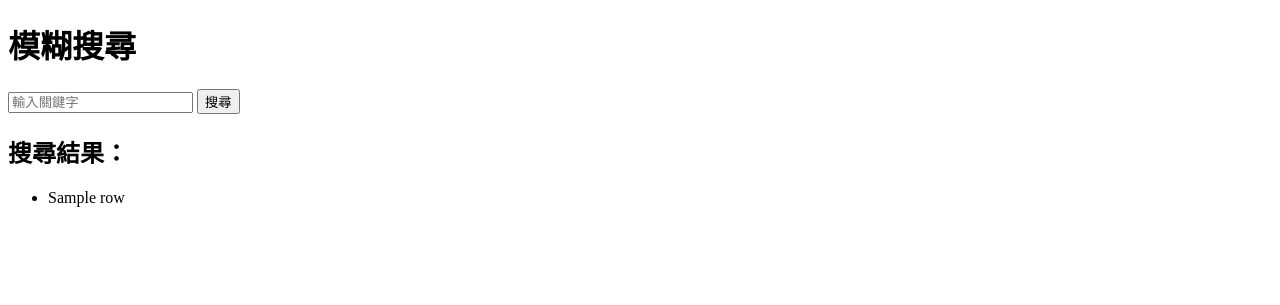
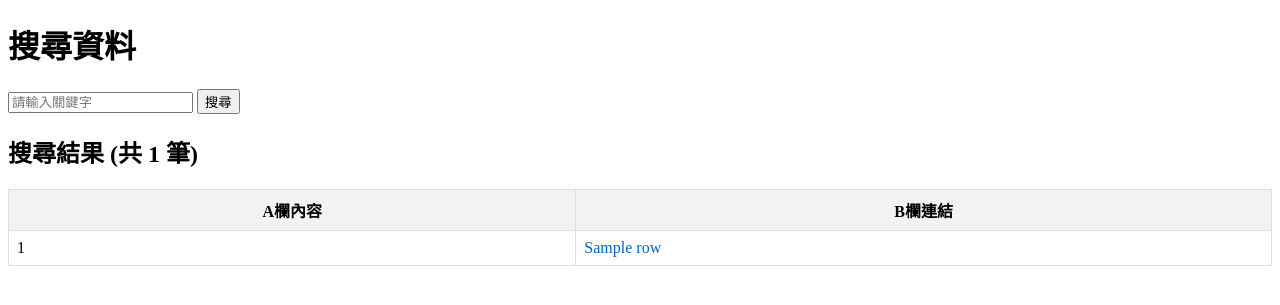
Before and after one commit to Yang-Rui-Jia/flask-search, a Flask app: template templates/index.html in a window 1280 px wide. Shown: the top 305 px of the page. Run offline with Flask 2, Linux system fonts and the light colour scheme; the template is opened without the code that fills it: most values are stand-ins (such as "Sample title", 1, 10 or a date in 2020).

Commit message:
index.html

```diff
--- a/templates/index.html
+++ b/templates/index.html
@@ -1,23 +1,60 @@
 <!DOCTYPE html>
 <html lang="zh-Hant">
 <head>
-    <meta charset="UTF-8" />
-    <title>模糊搜尋範例</title>
+  <meta charset="UTF-8" />
+  <meta name="viewport" content="width=device-width, initial-scale=1" />
+  <title>搜尋頁面</title>
+  <style>
+    table {
+      border-collapse: collapse;
+      width: 100%;
+      margin-top: 20px;
+    }
+    th, td {
+      border: 1px solid #ddd;
+      padding: 8px;
+    }
+    th {
+      background-color: #f2f2f2;
+    }
+    a {
+      color: #0066cc;
+      text-decoration: none;
+    }
+    a:hover {
+      text-decoration: underline;
+    }
+  </style>
 </head>
 <body>
-    <h1>模糊搜尋</h1>
-    <form method="POST" action="/">
-        <input type="text" name="query" value="{{ query }}" placeholder="輸入關鍵字" />
-        <button type="submit">搜尋</button>
-    </form>
+  <h1>搜尋資料</h1>
+  <form method="post" action="/">
+    <input type="text" name="query" placeholder="請輸入關鍵字" required />
+    <button type="submit">搜尋</button>
+  </form>
 
-    <h2>搜尋結果：</h2>
-    <ul>
+  {% if results is defined %}
+    <h2>搜尋結果 (共 {{ results|length }} 筆)</h2>
+    {% if results|length > 0 %}
+    <table>
+      <thead>
+        <tr>
+          <th>A欄內容</th>
+          <th>B欄連結</th>
+        </tr>
+      </thead>
+      <tbody>
         {% for row in results %}
-            <li>{{ row | join(' — ') }}</li>
-        {% else %}
-            <li>找不到結果</li>
+        <tr>
+          <td>{{ row[0] }}</td>
+          <td><a href="{{ row[1] }}" target="_blank" rel="noopener noreferrer">{{ row[1] }}</a></td>
+        </tr>
         {% endfor %}
-    </ul>
+      </tbody>
+    </table>
+    {% else %}
+      <p>找不到符合的資料。</p>
+    {% endif %}
+  {% endif %}
 </body>
 </html>
```
